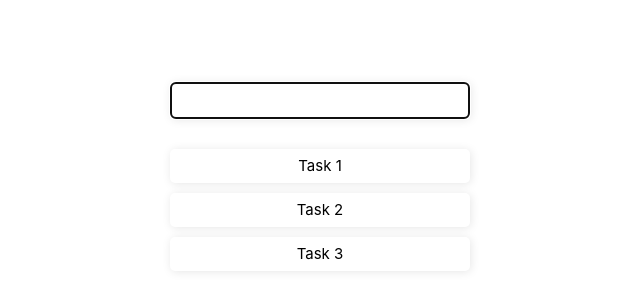
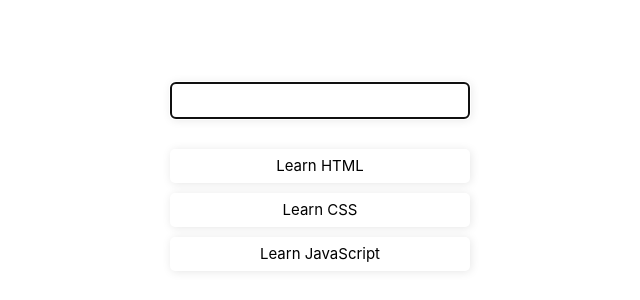
Before and after one commit to SanjayaPutra23/belajar_animasi_di_vue.js3, a Vue app: page / in a window 1280 px wide. Shown: the part 224-524 px from the top of the page, without its empty margins (170-810 px from the left). Built offline with nearby package versions, Linux system fonts and the light colour scheme.

Commit message:
Membuat Fungsi Create Read Delete Data Task

```diff
--- a/src/views/HomeView.vue
+++ b/src/views/HomeView.vue
@@ -1,14 +1,33 @@
 <script setup>
 import { ref } from 'vue';
+
+const tasks = ref(['Learn HTML', 'Learn CSS', 'Learn JavaScript']);
+const newTask = ref('');
+
+function addTask() {
+	if (newTask.value) {
+		tasks.value.unshift(newTask.value);
+		newTask.value = '';
+	}
+}
+
+function removeTask(task) {
+	tasks.value = tasks.value.filter((t) => t !== task);
+}
 </script>
 
 <template>
 	<main>
 		<div class="container">
-			<input type="text" autofocus />
-			<div class="card-list">Task 1</div>
-			<div class="card-list">Task 2</div>
-			<div class="card-list">Task 3</div>
+			<input type="text" v-model="newTask" @keyup.enter="addTask()" autofocus />
+			<div
+				class="card-list"
+				v-for="task in tasks"
+				:key="task"
+				@click="removeTask(task)"
+			>
+				{{ task }}
+			</div>
 		</div>
 	</main>
 </template>
```
